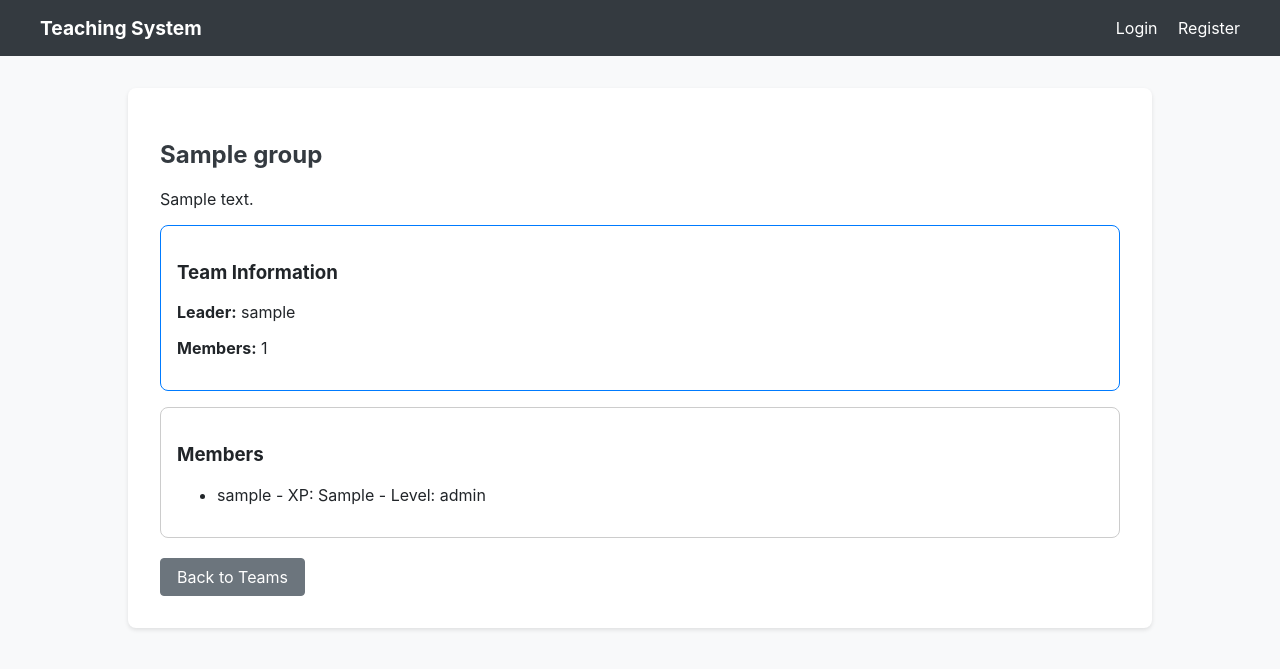
After one commit to PeiHsiuLu/oop_teachingsystem, a Flask app: template app/templates/team_detail.html in a window 1280 px wide. The commit adds this page. Shown: the top 669 px of the page. Run offline with Flask 3, Linux system fonts and the light colour scheme; the template is opened without the code that fills it: most values are stand-ins (such as "Sample title", 1, 10 or a date in 2020); parts of the project's set-up code (start-up, migrations or seed data) failed here and were passed over.

Commit message:
新增team主頁

```diff
--- a/app/templates/student_teams.html
+++ b/app/templates/student_teams.html
@@ -38,6 +38,10 @@
             <button class="btn btn-primary" style="margin-top: 10px;" onclick="loadLeaderboard('{{ group.id }}')">
                 View Leaderboard
             </button>
+
+            <a href="{{ url_for('team.team_detail', group_id=group.id) }}" class="btn btn-primary" style="margin-top: 10px;">
+                View Team Page
+            </a>
 
             <div id="leaderboard-{{ group.id }}" style="margin-top: 10px;"></div>
 
--- /dev/null
+++ b/app/templates/team_detail.html
@@ -0,0 +1,25 @@
+{% extends "base.html" %}
+{% block content %}
+
+<h2>{{ group.name }}</h2>
+<p>{{ group.description }}</p>
+
+<div style="border: 1px solid #007bff; padding: 1rem; border-radius: 8px; margin-bottom: 1rem;">
+    <h3>Team Information</h3>
+    <p><strong>Leader:</strong> {{ group.leader.username }}</p>
+    <p><strong>Members:</strong> {{ group.members|length }}</p>
+</div>
+
+<div style="border: 1px solid #ccc; padding: 1rem; border-radius: 8px;">
+    <h3>Members</h3>
+    <ul>
+        {% for member in group.members %}
+            <li>{{ member.username }} - XP: {{ member.xp | default(0) }} - Level: {{ member.level | default(1) }}</li>
+        {% endfor %}
+    </ul>
+</div>
+
+<br>
+<a href="{{ url_for('team.teams_dashboard') }}" class="btn btn-secondary">Back to Teams</a>
+
+{% endblock %}
```
Also changed, not shown: app/routes/team_api.py (+11 -0 lines), app/services/team_service.py (+21 -18 lines).
